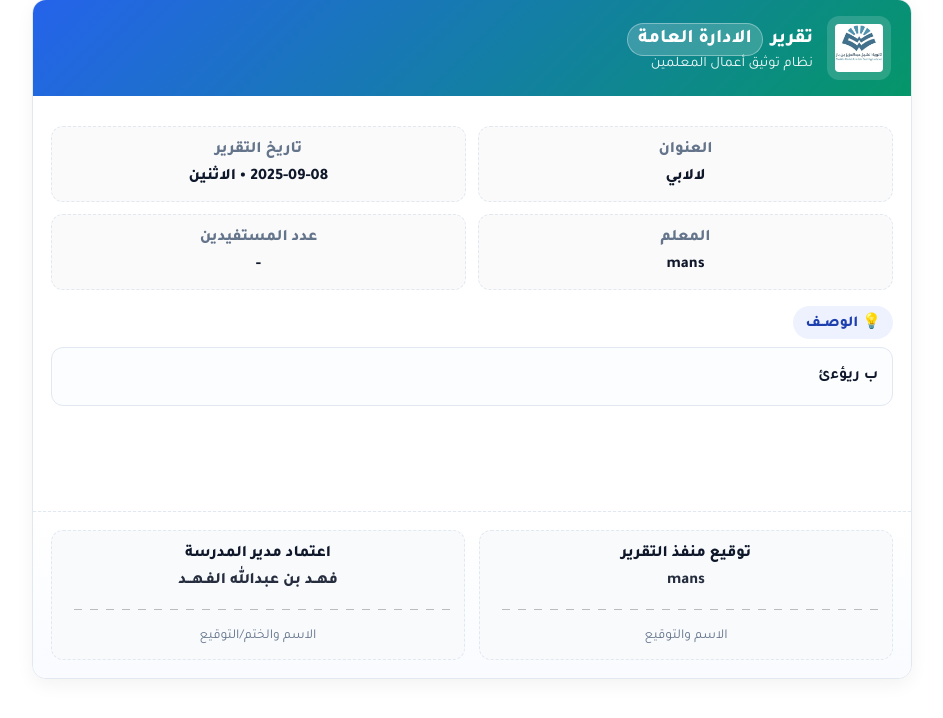
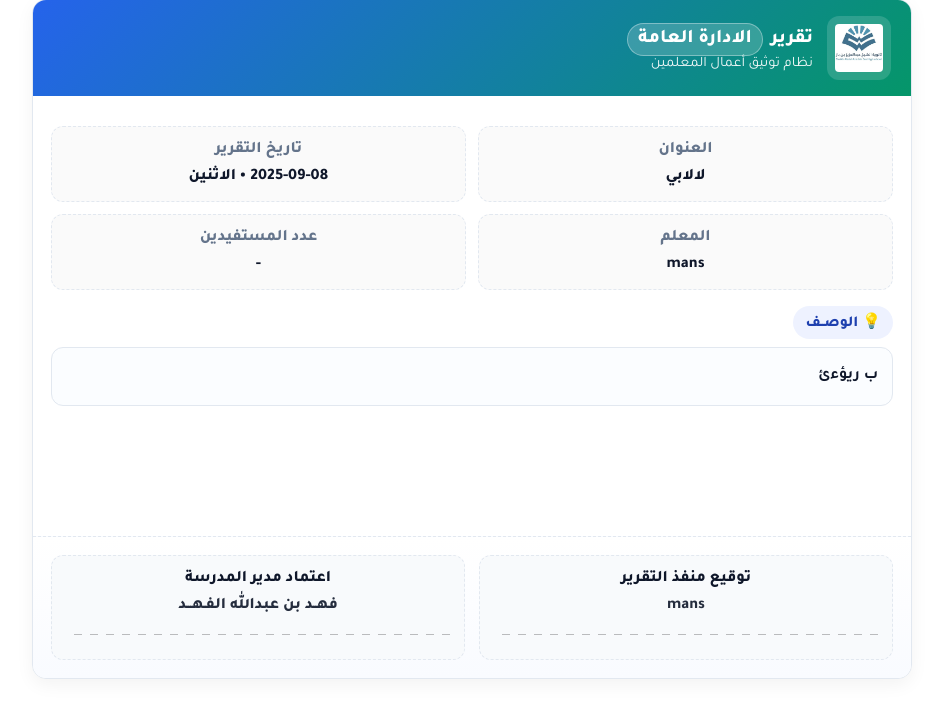
Before and after one commit to xmansx1/school, a Django app: page /reports/2/print/ in a window 1280 px wide. Shown: the part 65-783 px from the top of the page, without its empty margins (168-1111 px from the left). Run offline with Django 5.2, Linux system fonts and the light colour scheme; a user stored in the database is signed in; data comes from the database, SQL or seed files in the repository; data that the repository does not hold is empty.

Commit message:
الرفع41ريندر

```diff
--- a/reports/templates/reports/report_print.html
+++ b/reports/templates/reports/report_print.html
@@ -4,9 +4,7 @@
 <head>
   <meta charset="UTF-8" />
   <meta name="viewport" content="width=device-width, initial-scale=1" />
-  {% with cat_label=r.category.name|default:"غير مصنّف" %}
-  <title>تقرير {{ cat_label }} - {{ r.title }}</title>
-  {% endwith %}
+
 
   <link href="https://fonts.googleapis.com/css2?family=Tajawal:wght@400;700;800&display=swap" rel="stylesheet">
 
@@ -200,13 +198,11 @@
         <div class="title">توقيع منفذ التقرير</div>
         <div class="name">{{ r.teacher_display_name }}</div>
         <div class="sigline" aria-hidden="true"></div>
-        <div class="hint">الاسم والتوقيع</div>
       </div>
       <div class="box">
         <div class="title">اعتماد مدير المدرسة</div>
         <div class="name">فهــد بن عبدالله الفـهـــد </div>
         <div class="sigline" aria-hidden="true"></div>
-        <div class="hint">الاسم والختم/التوقيع</div>
       </div>
     </div>
     <!-- /التواقيع -->
```
